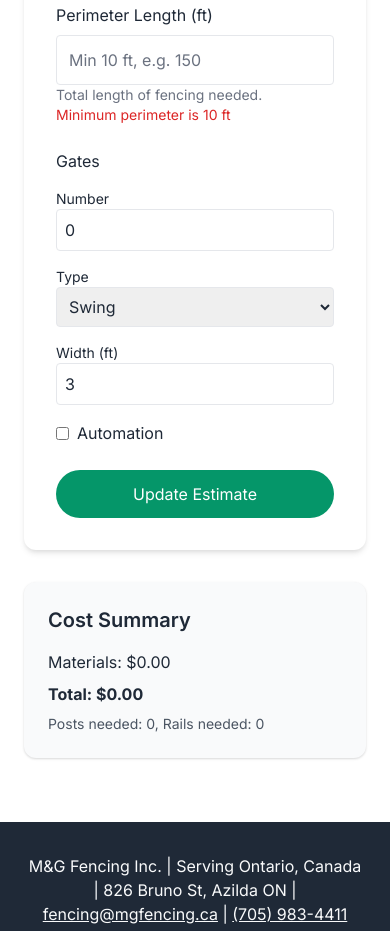
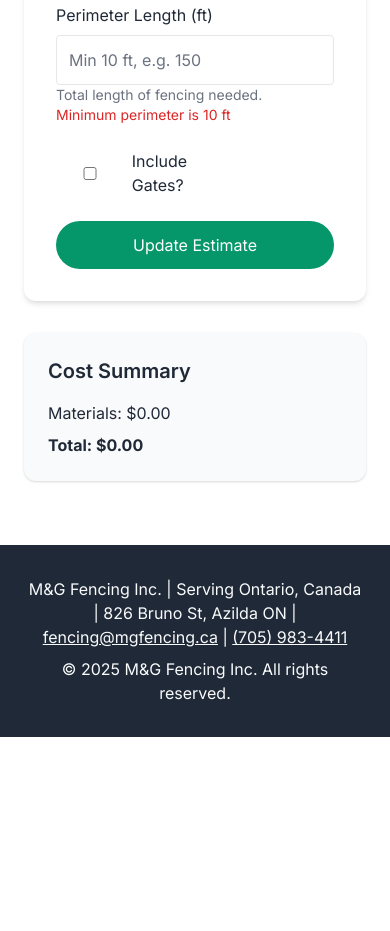
Before and after one commit to RileyBelleville/RileyWebsiteProject, a plain HTML site: page mgfencing-2/estimate.html in a window 390 px wide. Shown: the part 861-1792 px from the top of the page. After the commit the page ends 1598 px from the top, so only its background shows below. Drawn offline with nearby package versions, Linux system fonts and the light colour scheme.

Commit message:
Show gate options for all products

```diff
--- a/mgfencing-2/api/prices.json
+++ b/mgfencing-2/api/prices.json
@@ -3,7 +3,7 @@
   "products": {
     "privacy": {"material": 30, "gate": 35},
     "vinyl": {"material": 35, "gate": 40},
-    "chainlink": {"material": 20, "gate": 25},
+    "chainlink": {"material": 20, "materialColored": 25, "gate": 25},
     "wrought_iron": {"material": 50, "gate": 50}
   }
 }
--- a/mgfencing-2/estimate.html
+++ b/mgfencing-2/estimate.html
@@ -76,7 +76,7 @@
 
         <div id="height-wrapper">
           <label for="height" class="block mb-2 font-medium">Height (ft)</label>
-          <input type="range" id="height" min="3" max="6" step="1" value="4" class="w-full" aria-describedby="height-tip" />
+          <input type="range" id="height" min="3" max="8" step="1" value="4" class="w-full" aria-describedby="height-tip" />
           <div class="text-sm text-gray-600" id="height-value">4ft</div>
           <p id="height-tip" class="sr-only">Use slider to select height.</p>
         </div>
@@ -113,8 +113,15 @@
           </label>
         </div>
 
+        <div id="gate-question" class="hidden">
+          <label class="inline-flex items-center">
+            <input type="checkbox" id="has-gates" class="form-checkbox text-green-600" />
+            <span class="ml-2">Include Gates?</span>
+          </label>
+        </div>
+
         <div id="gate-section" class="hidden space-y-4">
-          <label class="block font-medium">Gates</label>
+          <label class="block font-medium">Gate Details</label>
           <div class="grid md:grid-cols-3 gap-4">
             <div>
               <label for="gate-count" class="block text-sm">Number</label>
@@ -131,6 +138,10 @@
               <label for="gate-width" class="block text-sm">Width (ft)</label>
               <input id="gate-width" type="number" min="3" value="3" class="w-full p-2 border rounded" />
             </div>
+            <div>
+              <label for="gate-height" class="block text-sm">Height (ft)</label>
+              <input id="gate-height" type="number" min="3" value="4" class="w-full p-2 border rounded" />
+            </div>
           </div>
           <label class="inline-flex items-center">
             <input type="checkbox" id="gate-auto" class="form-checkbox text-green-600" />
@@ -145,7 +156,6 @@
         <h2 class="text-xl font-semibold mb-4">Cost Summary</h2>
         <p>Materials: $<span data-materials>0.00</span></p>
         <p class="font-bold">Total: $<span data-total>0.00</span></p>
-        <p class="mt-4 text-sm text-gray-600">Posts needed: <span data-posts>0</span>, Rails needed: <span data-rails>0</span></p>
       </aside>
     </div>
   </main>
--- a/mgfencing-2/js/estimator.js
+++ b/mgfencing-2/js/estimator.js
@@ -6,9 +6,12 @@ document.addEventListener('DOMContentLoaded', () => {
   const heightValue = document.getElementById('height-value');
   const chainOptions = document.getElementById('chainlink-options');
   const vinylOptions = document.getElementById('vinyl-options');
+  const gateQuestion = document.getElementById('gate-question');
+  const hasGates = document.getElementById('has-gates');
   const gateSection = document.getElementById('gate-section');
   const gateCount = document.getElementById('gate-count');
   const gateWidth = document.getElementById('gate-width');
+  const gateHeight = document.getElementById('gate-height');
   const gateAuto = document.getElementById('gate-auto');
   const summary = document.getElementById('summary');
   const lengthError = document.getElementById('length-error');
@@ -23,16 +26,23 @@ document.addEventListener('DOMContentLoaded', () => {
     const val = category.value;
     chainOptions.classList.toggle('hidden', val !== 'chainlink');
     vinylOptions.classList.toggle('hidden', val !== 'vinyl');
-    gateSection.classList.toggle('hidden', !['privacy','vinyl','chainlink','wrought_iron'].includes(val));
+    gateQuestion.classList.remove('hidden');
+    gateSection.classList.toggle('hidden', !hasGates.checked);
   }
   category.addEventListener('change', () => { toggleSections(); update(); });
+  if (hasGates) {
+    hasGates.addEventListener('change', () => { toggleSections(); update(); });
+  }
 
   heightRange.addEventListener('input', () => {
     heightValue.textContent = `${heightRange.value}ft`;
     update();
   });
 
-  [lengthInput, gateCount, gateWidth, gateAuto, document.getElementById('slats'), document.getElementById('vinyl-slats'), document.getElementById('chain-color'), document.getElementById('gate-type')].forEach(el => {
+  [lengthInput, hasGates, gateCount, gateWidth, gateHeight, gateAuto,
+    document.getElementById('slats'), document.getElementById('vinyl-slats'),
+    document.getElementById('chain-color'), document.getElementById('gate-type')
+  ].forEach(el => {
     if (el) el.addEventListener('input', update);
   });
 
@@ -49,8 +59,6 @@ document.addEventListener('DOMContentLoaded', () => {
       lengthInput.setAttribute('aria-invalid', 'true');
       summary.querySelector('[data-materials]').textContent = '0.00';
       summary.querySelector('[data-total]').textContent = '0.00';
-      summary.querySelector('[data-posts]').textContent = '0';
-      summary.querySelector('[data-rails]').textContent = '0';
       return;
     }
     lengthError.classList.add('hidden');
@@ -58,9 +66,15 @@ document.addEventListener('DOMContentLoaded', () => {
 
     const product = category.value;
     const info = prices.products[product] || {};
-    const materialRate = info.material || 0;
+    let materialRate = info.material || 0;
     const height = parseInt(heightRange.value, 10) || 4;
-    const mult = {3:0.75,4:1,5:1.25,6:1.5}[height] || 1;
+    const mult = height / 4;
+    if (product === 'chainlink') {
+      const color = document.getElementById('chain-color').value;
+      if (color && color !== 'galvanized' && info.materialColored) {
+        materialRate = info.materialColored;
+      }
+    }
     let materialCost = materialRate * mult * length;
 
     if (product === 'chainlink' && document.getElementById('slats').checked) {
@@ -70,25 +84,24 @@ document.addEventListener('DOMContentLoaded', () => {
       materialCost += 7 * mult * length;
     }
 
+    if (hasGates && hasGates.checked) {
       const gates = parseInt(gateCount.value) || 0;
       const gateWidthVal = parseFloat(gateWidth.value) || 0;
+      const gateHeightVal = parseFloat(gateHeight.value) || height;
       if (gates > 0) {
         const gateRate = info.gate || 0;
-      materialCost += gates * gateWidthVal * gateRate;
+        materialCost += gates * gateWidthVal * gateHeightVal * gateRate;
         if (gateAuto.checked) {
           materialCost += gates * 1000;
         }
       }
+    }
 
-    const posts = Math.ceil(length / 8) + 1;
-    const rails = posts * 2;
     const tax = materialCost * (prices.taxRate || 0);
     const total = materialCost + tax;
 
     summary.querySelector('[data-materials]').textContent = materialCost.toFixed(2);
     summary.querySelector('[data-total]').textContent = total.toFixed(2);
-    summary.querySelector('[data-posts]').textContent = posts;
-    summary.querySelector('[data-rails]').textContent = rails;
   }
 
   toggleSections();
```
Lines whose indentation alone changed are shown as unchanged.
